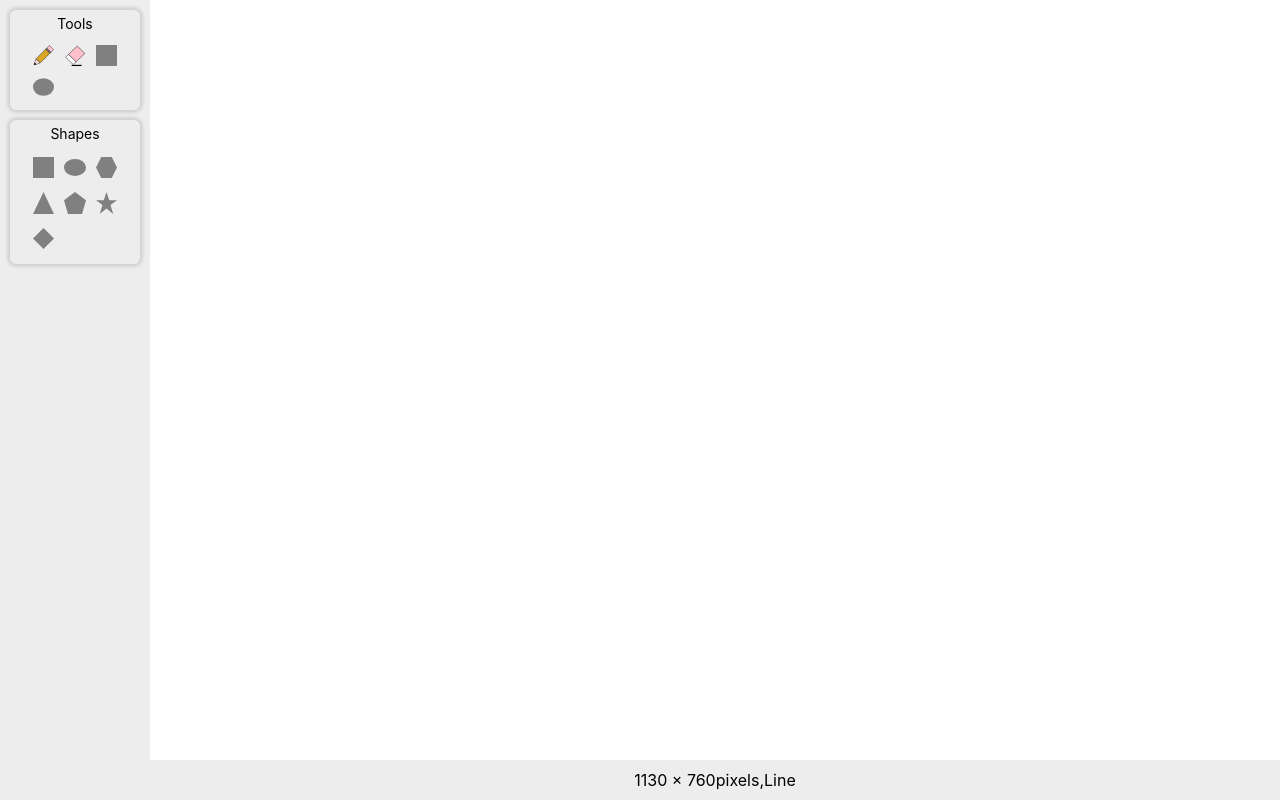
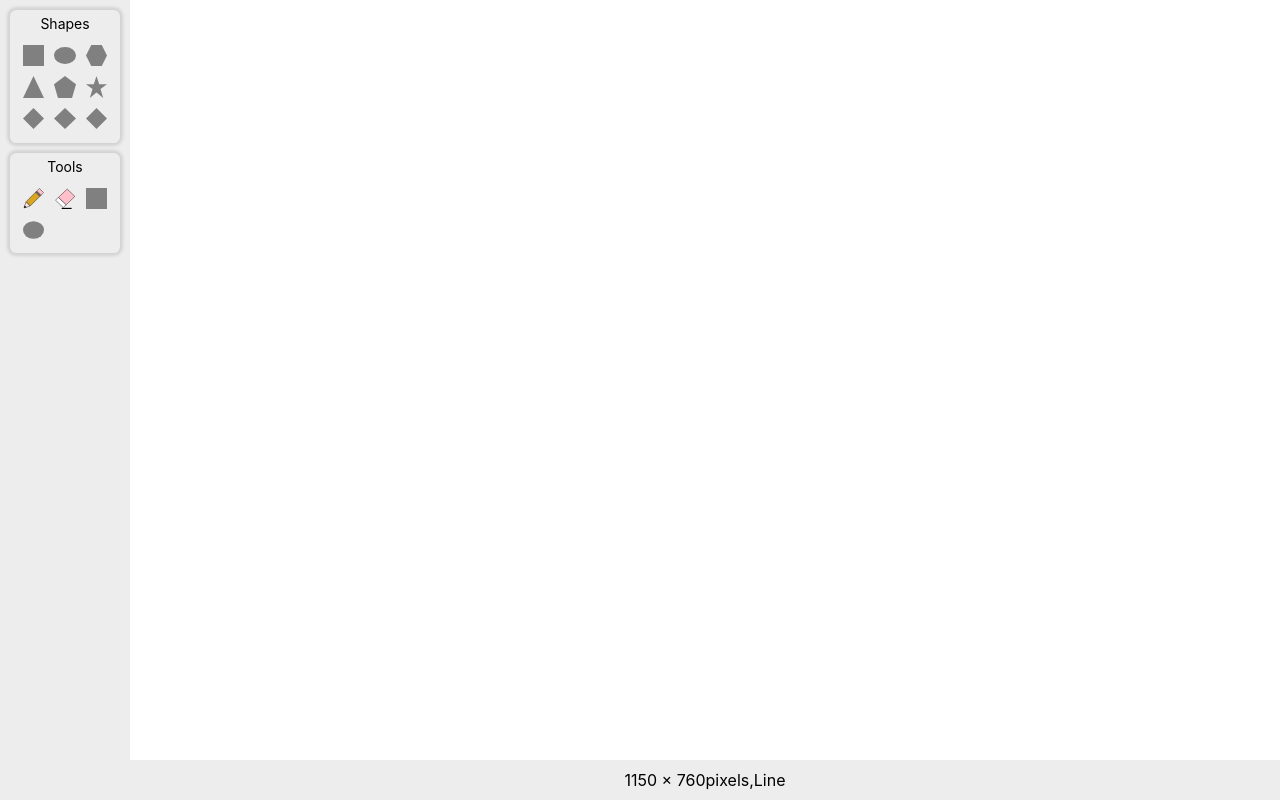
Before and after one commit to Jhonyx00/React-Paint-App, a React (Create React App) app: page / in a window 1280 px wide. Built offline with nearby package versions, Linux system fonts and the light colour scheme.

Commit message:
add triangle

```diff
--- a/src/App.css
+++ b/src/App.css
@@ -2,7 +2,7 @@
   width: 100%;
   height: 100vh;
   display: grid;
-  grid-template-columns: 150px calc(100% - 150px);
+  grid-template-columns: 130px calc(100% - 130px);
   grid-template-rows: repeat(1, 1fr);
 
   .toolbar-container {
@@ -21,7 +21,6 @@
       height: 100%;
       display: grid;
       place-items: start normal;
-
       background-color: rgb(126, 126, 126);
     }
 
--- a/src/App.tsx
+++ b/src/App.tsx
@@ -1,23 +1,28 @@
+//React
 import React, { useEffect, useRef, useState } from "react";
+
+//components
 import Canvas from "./components/canvas.tsx";
+import Tool from "./components/tool.tsx";
+
+//Interfaces
 import { Dimension } from "./interfaces/dimension.ts";
-import "./App.css";
 import { Point } from "./interfaces/point.ts";
 import { IconTool } from "./interfaces/IconTool.ts";
 
+//Images
 import pencil from "./assets/pencil.svg";
 import eraser from "./assets/eraser.svg";
 import oval from "./assets/oval.svg";
 import rectangle from "./assets/rectangle.svg";
-
 import star from "./assets/star.svg";
-
 import rhombus from "./assets/rhombus.svg";
 import pentagon from "./assets/pentagon.svg";
 import hexagon from "./assets/hexagon.svg";
 import triangle from "./assets/triangle.svg";
 
-import Tool from "./components/tool.tsx";
+//Styles
+import "./App.css";
 
 const App = () => {
   const canvasContainer: React.Ref<HTMLDivElement> = useRef(null);
@@ -160,19 +165,37 @@ const App = () => {
       name: "Rhombus",
       icon: rhombus,
     },
+    {
+      toolGroupID: 1,
+      toolId: 8,
+      name: "Rhombus",
+      icon: rhombus,
+    },
+    {
+      toolGroupID: 1,
+      toolId: 9,
+      name: "Rhombus",
+      icon: rhombus,
+    },
+    {
+      toolGroupID: 1,
+      toolId: 10,
+      name: "Rhombus",
+      icon: rhombus,
+    },
   ];
 
   return (
     <div className="toolbar-canvas-container">
       <div className="toolbar-container">
         <Tool
-          toolGroupName={"Tools"}
-          toolItems={toolsItems}
+          toolGroupName={"Shapes"}
+          toolItems={shapeItems}
           setCurrentTool={setCurrentTool}
         />
         <Tool
-          toolGroupName={"Shapes"}
-          toolItems={shapeItems}
+          toolGroupName={"Tools"}
+          toolItems={toolsItems}
           setCurrentTool={setCurrentTool}
         />
       </div>
--- a/src/components/canvas.tsx
+++ b/src/components/canvas.tsx
@@ -1,40 +1,43 @@
-import { useEffect, useRef, useState } from "react";
+import {
+  forwardRef,
+  useEffect,
+  useImperativeHandle,
+  useRef,
+  useState,
+} from "react";
 import { Point } from "../interfaces/point";
 import { IconTool } from "../interfaces/IconTool";
 import { ShapeContainer } from "../interfaces/shapeContainer";
 import "../styles/canvas.css";
 
-const DynamicComponent = (shapeContainer: ShapeContainer) => {
+const DynamicComponent = forwardRef((shapeContainer: ShapeContainer, ref) => {
+  const auxCanvasRef: React.Ref<HTMLCanvasElement> = useRef(null);
+  const [ctxAux, setContext] = useState<CanvasRenderingContext2D>();
+  const ctxAuxCanvas = auxCanvasRef.current?.getContext("2d");
+
+  useImperativeHandle(ref, () => ({
+    getContext: () => ctxAux,
+  }));
+
+  useEffect(() => {
+    if (ctxAuxCanvas) {
+      setContext(ctxAuxCanvas);
+    }
+  }, [ctxAuxCanvas]);
+
   return (
-    // <div className="main-container">
-    //   <div
-    //     className="canvas-button-container"
-    //     style={{
-    //       left: shapeContainer.left,
-    //       top: shapeContainer.top,
-    //       width: shapeContainer.width,
-    //       height: shapeContainer.height,
-    //       border: "1px solid blue",
-    //     }}
-    //   >
-    //     <div className="aux-canvas-container">
-    //       <canvas className="aux-canvas"></canvas>
-    //     </div>
-    //   </div>
-    // </div>
-
-    <div
+    <canvas
+      ref={auxCanvasRef}
       style={{
         position: "absolute",
         left: shapeContainer.left,
         top: shapeContainer.top,
         width: shapeContainer.width,
         height: shapeContainer.height,
-        backgroundColor: shapeContainer.background,
       }}
-    ></div>
+    ></canvas>
   );
-};
+});
 
 const Canvas = ({
   width,
@@ -50,6 +53,9 @@ const Canvas = ({
   currentTool: IconTool;
 }) => {
   const canvasRef: React.Ref<HTMLCanvasElement> = useRef(null);
+  const dynamicCanvasRef: React.Ref<HTMLCanvasElement> = useRef(null);
+  const ctxAux = dynamicCanvasRef.current?.getContext("2d");
+
   const [ctx, setContext] = useState<CanvasRenderingContext2D>();
   const [isInside, setIsInside] = useState(false);
   const [isComponentVisible, setComponentVisible] = useState(true);
@@ -69,7 +75,27 @@ const Canvas = ({
     rotation: 0,
   });
 
+  const shapes = [
+    { name: "Rectangle", path: "M0 0, L0 150, L300 150, L300 0 Z" },
+    { name: "Ellipse", path: "M0 75 A150 75 0 1 0 300 75 A150 75 0 1 0 0 75" },
+    {
+      name: "Hexagon",
+      path: "M75 0, L0 75, L75 150, L225 150, L300 75, L225 0 Z",
+    },
+    { name: "Triangle", path: "M150 0, L0 150, L300 150 Z" },
+    { name: "Pentagon", path: "M150 0, L0 57, L54 150, L246 150, L300 57 Z" },
+    {
+      name: "Star",
+      path: "M150 0, L189 57, L300 57, L207 88.5, L246 150, L150 112.5, L54 150, L93 88.5, L0 57, L111 57, Z",
+    },
+    {
+      name: "Rhombus",
+      path: "M150 0, L0 75, L150,150 L300,75 Z",
+    },
+  ];
+
   useEffect(() => {
+    //main canvas
     if (canvasRef.current) {
       const ctx = canvasRef.current.getContext("2d");
       if (ctx) {
@@ -103,8 +129,15 @@ const Canvas = ({
     if (currentTool.toolGroupID === 2) {
       setShapeContainer((s) => ({ ...s, background: "transparent" }));
     } else {
-      setShapeContainer((s) => ({ ...s, background: "blue" }));
+      setShapeContainer((s) => ({ ...s, background: "green" })); // set Color from input
     }
+
+    if (ctx) {
+      ctx.fillStyle = shapeContainer.background;
+    }
+
+    setPath(currentTool.toolId);
+
     switch (currentTool.toolGroupID) {
       case 1:
         paintShape();
@@ -119,6 +152,10 @@ const Canvas = ({
     switch (shapeContainer.componentClass) {
       case "Rectangle":
         drawRectangle();
+        break;
+
+      case "Triangle":
+        drawTriangle();
         break;
 
       default:
@@ -138,7 +175,6 @@ const Canvas = ({
 
   const drawRectangle = () => {
     if (ctx) {
-      ctx.fillStyle = shapeContainer.background;
       ctx.fillRect(
         shapeContainer.left,
         shapeContainer.top,
@@ -146,7 +182,45 @@ const Canvas = ({
         shapeContainer.height
       );
 
-      console.log(canvasRef.current?.toDataURL());
+      //console.log(canvasRef.current?.toDataURL());
+    }
+  };
+
+  const drawTriangle = () => {
+    if (ctx) {
+      const polygonCoords: Point[] = [
+        {
+          x: shapeContainer.left + shapeContainer.width * 0.5,
+          y: shapeContainer.top,
+        },
+        {
+          x: shapeContainer.left,
+          y: shapeContainer.top + shapeContainer.height,
+        },
+        {
+          x: shapeContainer.left + shapeContainer.width,
+          y: shapeContainer.top + shapeContainer.height,
+        },
+      ];
+
+      ctx.beginPath();
+      ctx.moveTo(polygonCoords[0].x, polygonCoords[0].y);
+
+      for (let i = 0; i < polygonCoords.length; i++) {
+        ctx.lineTo(polygonCoords[i].x, polygonCoords[i].y);
+      }
+      ctx.closePath();
+      ctx.fill();
+    }
+  };
+
+  const setPath = (id: number) => {
+    const path = new Path2D(shapes[id - 1].path);
+
+    if (ctxAux) {
+      ctxAux.fillStyle = shapeContainer.background;
+      ctxAux.clearRect(0, 0, 300, 150);
+      ctxAux.fill(path);
     }
   };
 
@@ -236,9 +310,10 @@ const Canvas = ({
         referenceWidth={shapeContainer.referenceWidth}
         referenceHeight={shapeContainer.referenceHeight}
         background={shapeContainer.background}
-        componentClass={""}
+        componentClass={shapeContainer.componentClass}
         isRendered={false}
         rotation={0}
+        ref={dynamicCanvasRef}
       ></DynamicComponent>
 
       <canvas
--- a/src/components/tool.tsx
+++ b/src/components/tool.tsx
@@ -15,7 +15,6 @@ const Tool = ({
   return (
     <div className="tool-item-container">
       <span className="text">{toolGroupName}</span>
-
       <div className={toolGroupName + " tool"}>
         {toolItems.map((item: IconTool) => (
           <button
--- a/src/styles/tool.css
+++ b/src/styles/tool.css
@@ -20,12 +20,6 @@
     display: grid;
     place-items: center;
 
-    /* grid-template-columns: repeat(3, 1fr);
-          grid-template-rows: repeat(2, 1fr);
-          padding: 5px;
-          gap: 5px; */
-
-    /*  */
     button {
       background-color: transparent;
       border: none;
@@ -50,7 +44,7 @@
   .Shapes {
     grid-template-columns: repeat(3, 1fr);
     gap: 5px;
-    height: 101.33px;
+    height: calc(6em - 5px);
     overflow-y: scroll;
     scrollbar-width: thin;
     padding: 5px;
```
